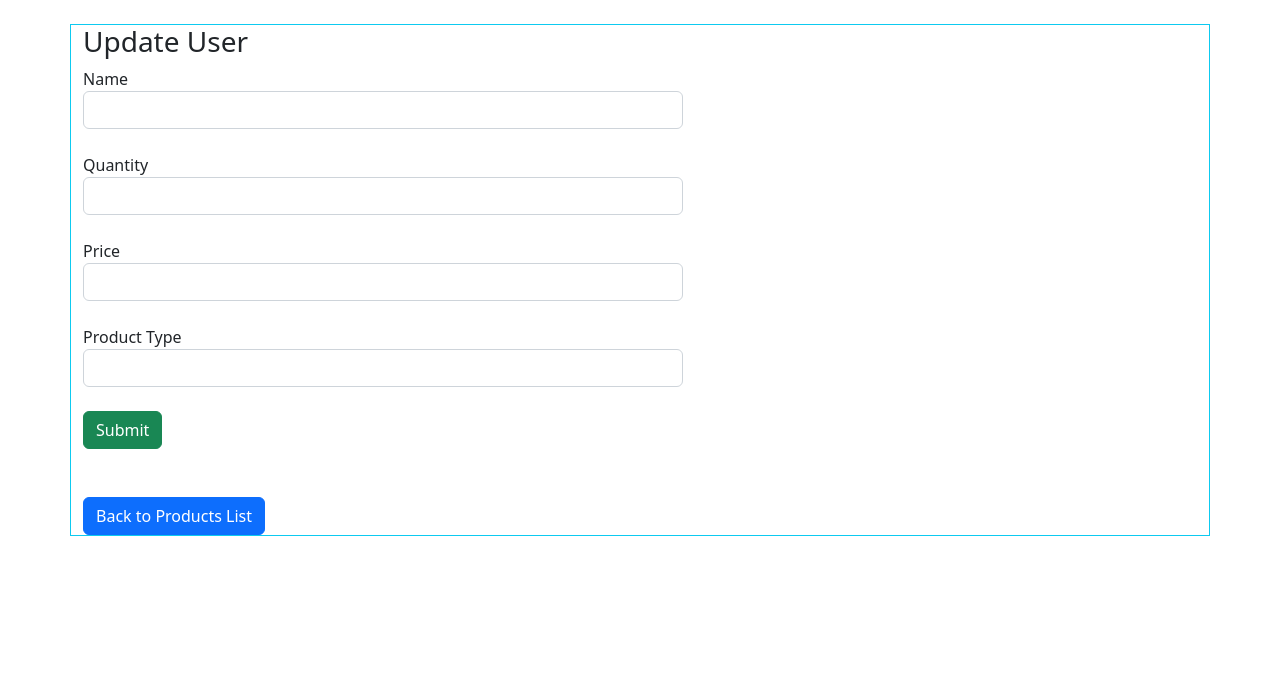
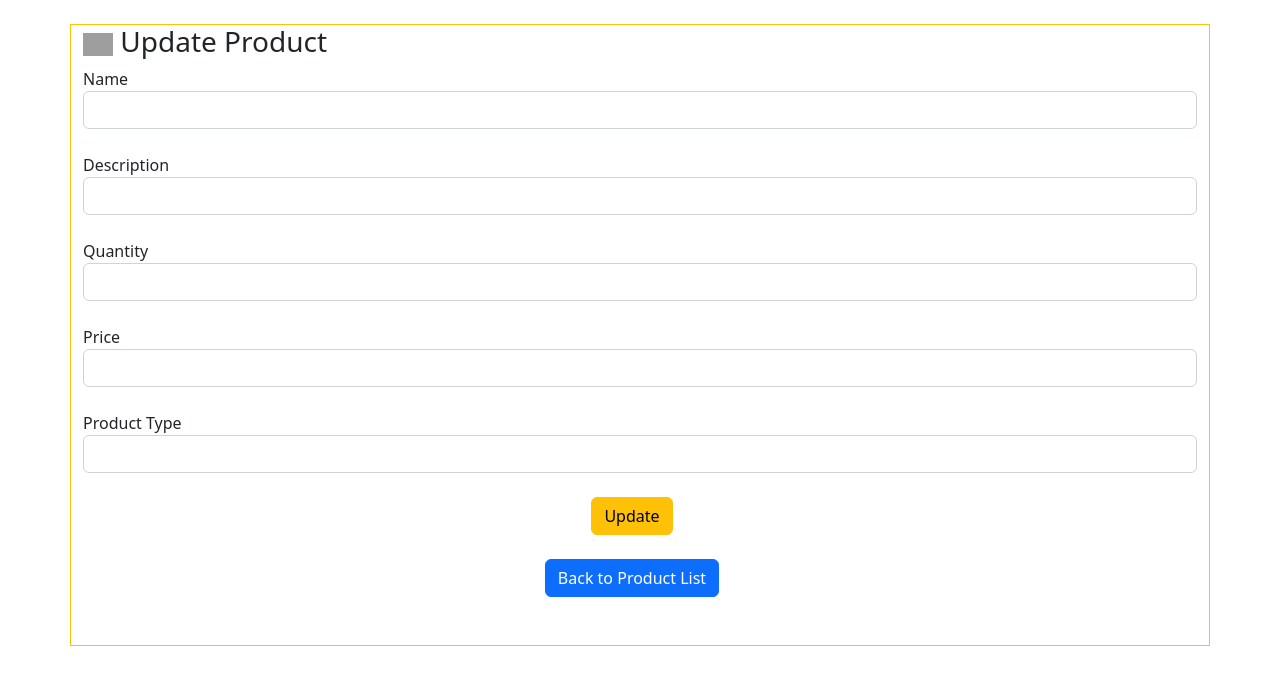
Before and after one commit to Leand3k/supermarket-repo, an Angular app in the folder frontend/supermarket-frontend/: page /edit/1 in a window 1280 px wide. Shown: the top 684 px of the page. Built offline with nearby package versions, Linux system fonts and the light colour scheme; no server answers; grey boxes are pictures that could not be loaded.

Commit message:
Basics of frontend components done

```diff
--- a/frontend/supermarket-frontend/src/app/components/add-product/add-product.component.css
+++ b/frontend/supermarket-frontend/src/app/components/add-product/add-product.component.css
@@ -0,0 +1,16 @@
+/* .add--product--main--div{
+    position: relative;
+
+} */
+
+.div--main--form{
+    margin-right: 0.1rem;
+}
+
+/* .btn--submit--add{
+    margin-left: 35rem;
+}
+
+.btn--submit--back{
+    margin-left: 32.3rem;
+} */
--- a/frontend/supermarket-frontend/src/app/components/add-product/add-product.component.html
+++ b/frontend/supermarket-frontend/src/app/components/add-product/add-product.component.html
@@ -1,11 +1,18 @@
 <br />
-<div class="container border border-info" width="200px">
-    <h3>Create Product</h3>
-    <div [hidden]="submitted" style="width: 400px;">
-        <form (ngSubmit)="onSubmit()">
-            <div class="form-group">
+<div class="container border border-success border-1 justify-content-center">
+    <h3>
+        <img src="https://www.svgrepo.com/show/333478/add-r.svg" style="width: 30px;"/>
+        Create Product</h3>
+    <div [hidden]="submitted" class="div--main--form">
+        <form (ngSubmit)="onSubmit() ">
+            <div class="form-group ">
                 <label for="name"> Name</label>
                 <input type="text" class="form-control" id="name" required [(ngModel)]="products.ProductName" name="name">
+            </div><br />
+
+            <div class="form-group">
+                <label for="name"> Description</label>
+                <input type="text" class="form-control" id="name" required [(ngModel)]="products.Description" name="name">
             </div><br />
 
             <div class="form-group">
@@ -20,18 +27,32 @@
 
             <div class="form-group">
                 <label for="name">Product Type</label>
-                <input type="number" class="form-control" id="ProductType" required [(ngModel)]="products.ProductTypeID" name="email">
+                <input type="text" class="form-control" id="ProductType" required [(ngModel)]="products.Type" name="email">
             </div><br />
 
-            <button type="submit" class="btn btn-success">Submit</button>
+            <div class="d-flex justify-content-center" style="margin-right: 1rem;">
+                <button type="submit" class="btn btn-success btn--submit--add">Submit</button>
+
+
+
+            </div>
+            <br>
+            <div class="d-flex justify-content-center" style="margin-right: 1rem;">
+                <br>
+                <button (click)=" productsList()" class="btn btn-primary btn--submit--back" >Back to Product List</button>
+            </div>
+
         </form>
     </div>
+
+
 
     <div [hidden]="!submitted">
         <h4>You submitted successfully!</h4>
 
     </div>
     <br>
+
+
     <br>
-    <button (click)=" productsList()" class="btn btn-primary">Back to Product List</button><br>
 </div>
--- a/frontend/supermarket-frontend/src/app/components/add-product/add-product.component.ts
+++ b/frontend/supermarket-frontend/src/app/components/add-product/add-product.component.ts
@@ -1,6 +1,11 @@
-import { Component, NgZone, OnInit } from '@angular/core';
+import { Component, NgZone, OnInit, Output, EventEmitter } from '@angular/core';
 import { RESTService } from 'src/app/rest.service';
 import { FormBuilder, FormControl, FormGroup } from '@angular/forms';
+import {
+  HttpClient,
+  HttpEventType,
+  HttpErrorResponse,
+} from '@angular/common/http';
 import { Router } from '@angular/router';
 import { Product } from 'src/app/product';
 
@@ -12,8 +17,15 @@ import { Product } from 'src/app/product';
 export class AddProductComponent implements OnInit {
   products: Product = new Product();
   submitted = false;
+  fileName = '';
 
-  constructor(public rest: RESTService, private router: Router) {}
+  baseurl = 'https://localhost:7017/api';
+
+  constructor(
+    public rest: RESTService,
+    private router: Router,
+    private http: HttpClient
+  ) {}
 
   ngOnInit() {}
 
@@ -37,4 +49,20 @@ export class AddProductComponent implements OnInit {
   productsList() {
     this.router.navigate(['products']);
   }
+
+  onFileSelected(event: { target: { files: File[] } }) {
+    const file: File = event.target.files[0];
+
+    if (file) {
+      this.fileName = file.name;
+
+      const formData = new FormData();
+
+      formData.append('thumbnail', file);
+
+      const upload$ = this.http.post(this.baseurl, formData);
+
+      upload$.subscribe();
+    }
+  }
 }
--- a/frontend/supermarket-frontend/src/app/components/edit-product/edit-product.component.html
+++ b/frontend/supermarket-frontend/src/app/components/edit-product/edit-product.component.html
@@ -1,33 +1,66 @@
+
+
 <br />
-<div class="container border border-info" width="200px">
-    <div [hidden]="submitted" style="width: 600px;" class="align_center">
-        <h3>Update User</h3>
-        <form (ngSubmit)="onSubmit()">
-            <div class="form-group">
+<div class="container border border-warning border-1 justify-content-center">
+    <h3>
+        <img src="https://www.svgrepo.com/show/60515/edit.svg" style="width: 30px;"/>
+        Update Product
+    </h3>
+    <div [hidden]="submitted" class="div--main--form">
+        <form (ngSubmit)="onSubmit() ">
+            <div class="form-group ">
                 <label for="name"> Name</label>
                 <input type="text" class="form-control" id="name" required [(ngModel)]="product.ProductName" name="name">
             </div><br />
 
             <div class="form-group">
+                <label for="name"> Description</label>
+                <input type="text" class="form-control" id="name" required [(ngModel)]="product.Description" name="name">
+            </div><br />
+
+            <div class="form-group">
                 <label for="name">Quantity</label>
-                <input type="number" class="form-control" id="Quantity" required [(ngModel)]="product.Quantity" name="quantity">
+                <input type="number" class="form-control" id="Quantity" required [(ngModel)]="product.Quantity" name="email">
             </div><br />
 
             <div class="form-group">
                 <label for="name">Price</label>
-                <input type="number" class="form-control" id="Price" required [(ngModel)]="product.Price" name="price">
+                <input type="number" class="form-control" id="Price" required [(ngModel)]="product.Price" name="email">
             </div><br />
 
             <div class="form-group">
                 <label for="name">Product Type</label>
-                <input type="number" class="form-control" id="ProductType" required [(ngModel)]="product.ProductTypeID" name="type">
+                <input type="text" class="form-control" id="ProductType" required [(ngModel)]="product.Type" name="email">
             </div><br />
-            <div>
-                <button type="submit" class="btn btn-success">Submit</button>
+
+            <div class="d-flex justify-content-center" style="margin-right: 1rem;">
+                <button type="submit" class="btn btn-warning btn--submit--add">
+
+                    Update
+
+                </button>
+
+
+
+
             </div>
+            <br>
+            <div class="d-flex justify-content-center" style="margin-right: 1rem;">
+                <br>
+                <button (click)=" productsList()" class="btn btn-primary btn--submit--back">Back to Product List</button>
+            </div>
+
         </form>
-        <br>
-        <br>
-        <button (click)="productsList()" class="btn btn-primary float-right">Back to Products List</button><br>
     </div>
+
+
+
+    <div [hidden]="!submitted">
+        <h4>You submitted successfully!</h4>
+
+    </div>
+    <br>
+
+
+    <br>
 </div>
--- a/frontend/supermarket-frontend/src/app/components/edit-product/edit-product.component.ts
+++ b/frontend/supermarket-frontend/src/app/components/edit-product/edit-product.component.ts
@@ -49,4 +49,13 @@ export class EditProductComponent implements OnInit {
   productsList() {
     this.router.navigate(['products']);
   }
+
+  displayStyle = 'none';
+
+  openPopup() {
+    this.displayStyle = 'block';
+  }
+  closePopup() {
+    this.displayStyle = 'none';
+  }
 }
--- a/frontend/supermarket-frontend/src/app/components/list-product/list-product.component.css
+++ b/frontend/supermarket-frontend/src/app/components/list-product/list-product.component.css
@@ -0,0 +1,25 @@
+
+.table--list{
+
+    padding:20px;
+    padding-right: 20px;
+    border: 1px solid black;
+    border-radius: 5px;
+    margin: 100px;
+
+}
+
+/* .btn--list--edit{
+
+
+}
+
+.btn--list--delete{
+
+
+} */
+
+.img--list{
+    width: 30px;
+    margin: 3px;
+}
--- a/frontend/supermarket-frontend/src/app/components/list-product/list-product.component.html
+++ b/frontend/supermarket-frontend/src/app/components/list-product/list-product.component.html
@@ -1,8 +1,47 @@
-<h1>Products</h1>
+
+<div class="table--list">
+
+    <img src="https://www.svgrepo.com/show/333478/add-r.svg" class="img--list" (click)=" addProduct()" type="button"/>
+    <table class="table">
+        <thead>
+          <tr>
+            <th scope="col">ID</th>
+            <th scope="col">Name</th>
+            <th scope="col">Description</th>
+            <th scope="col">Quantity</th>
+            <th scope="col">Price</th>
+            <th scope="col">Category</th>
+            <th scope="col">Actions</th>
+          </tr>
+        </thead>
+        <tbody class="table-group-divider" *ngFor="let product of products">
+          <tr>
+            <th scope="row">{{product.productID}}</th>
+            <td>{{product.productName}}</td>
+            <td>{{product.description}}</td>
+            <td>{{product.quantity}}</td>
+            <td>{{product.price}}</td>
+            <td>{{product.type}}</td>
+            <td>
+                <img src="https://www.svgrepo.com/show/162728/delete.svg" class="img--list" (click)="deleteProduct(product.productID)" type="button"/>
+                <img src="https://www.svgrepo.com/show/60515/edit.svg" class="img--list" (click)="editProduct(product.productID)" type="button" />
+            </td>
+          </tr>
+
+
+        </tbody>
+      </table>
+</div>
+
+
+
+
+
+
+
+
+<!-- <h1>Products</h1>
 <p>hi</p>
-<!-- <div *ngFor="let product of products">
-    <h2>{{product.productName}}</h2>
-</div> -->
 
 <div class="card" style="width: 18rem;">
     <ul class="list-group list-group-flush" *ngFor="let product of products">
@@ -15,4 +54,4 @@
 
         <button type="button" class="btn btn-warning" (click)="editUser(product.productID)">Edit</button>
     </ul>
-</div>
+</div> -->
--- a/frontend/supermarket-frontend/src/app/components/list-product/list-product.component.ts
+++ b/frontend/supermarket-frontend/src/app/components/list-product/list-product.component.ts
@@ -31,8 +31,21 @@ export class ListProductComponent implements OnInit {
     );
   }
 
-  editUser(id: number) {
+  addProduct() {
+    this.router.navigate(['create']);
+  }
+
+  editProduct(id: number) {
     this.router.navigate(['edit', id]);
-    console.log(id)
+    console.log(id);
+  }
+
+  displayStyle = 'none';
+
+  openPopup() {
+    this.displayStyle = 'block';
+  }
+  closePopup() {
+    this.displayStyle = 'none';
   }
 }
--- a/frontend/supermarket-frontend/src/app/product.ts
+++ b/frontend/supermarket-frontend/src/app/product.ts
@@ -1,6 +1,6 @@
 export class Product {
   ProductID!: number;
-  ProductTypeID!: number;
+  Type!: string;
   ProductName!: string;
   Quantity!: number;
   Price!: number;
```
